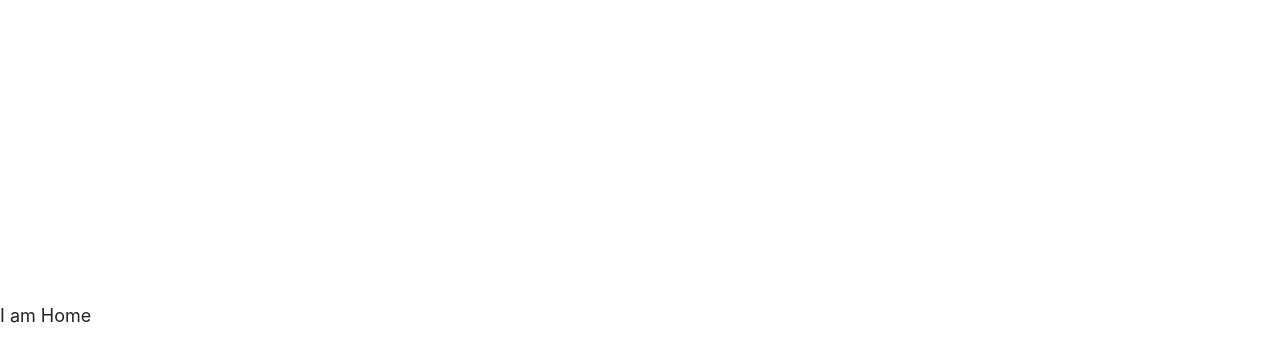
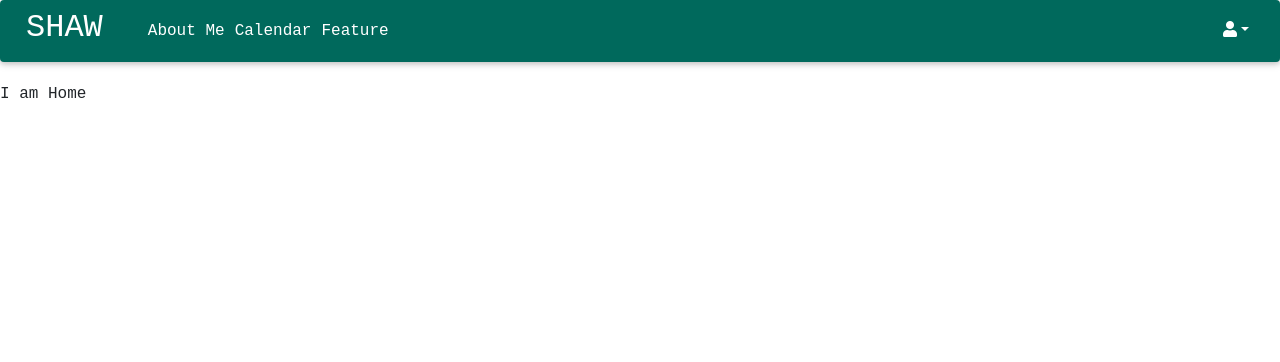
Before and after one commit to supermatt16/SHAW, a React (Create React App) app in the folder shaw/: page / in a window 1280 px wide. Shown: the top 362 px of the page. Built offline with nearby package versions, Linux system fonts and the light colour scheme.

Commit message:
fixed the navbar issue and added new styling

```diff
--- a/shaw/src/App.jsx
+++ b/shaw/src/App.jsx
@@ -1,13 +1,21 @@
 import React, { Component } from 'react';
-import { Route, Switch, BrowserRouter } from 'react-router-dom';
+import { Route, Switch, BrowserRouter as Router } from 'react-router-dom';
 
 import 'bootstrap/dist/css/bootstrap.min.css';
-import { Navbar, Nav } from 'react-bootstrap';
-import { ReactComponent as Logo } from "./ui/images/iconmonstr-medical-6.svg";
-import { MDBNavbar, MDBNavbarBrand, MDBNavbarNav, MDBNavItem, MDBNavLink, MDBNavbarToggler, MDBCollapse, MDBContainer, MDBIcon, MDBHamburgerToggler } from 'mdbreact';
+// import { Navbar, Nav } from 'react-bootstrap';
+// import { ReactComponent as Logo } from "./ui/images/iconmonstr-medical-6.svg";
 
-// import './ui/CSS/App.css';
-import './ui/SCSS/App.scss';
+import {
+    MDBNavbar, MDBNavbarBrand, MDBNavbarNav, MDBNavItem, MDBNavLink, MDBNavbarToggler, MDBCollapse, MDBDropdown,
+    MDBDropdownToggle, MDBDropdownMenu, MDBDropdownItem, MDBIcon
+} from "mdbreact";
+
+import '@fortawesome/fontawesome-free/css/all.min.css';
+import 'bootstrap-css-only/css/bootstrap.min.css';
+import 'mdbreact/dist/css/mdb.css';
+
+import './ui/css/App.css';
+// import './ui/SCSS/App.scss';
 import Home from "./ui/Home";
 import About from "./ui/About";
 import Calendar from "./ui/Calendar";
@@ -17,51 +25,64 @@ import NotFound from "./ui/NotFound";
 
 class App extends Component {
     state = {
-        collapse1: false,
-        collapseID: ''
+        isOpen: false
+    };
+
+    toggleCollapse = () => {
+        this.setState({ isOpen: !this.state.isOpen });
     }
 
-    toggleCollapse = collapseID => () => {
-        this.setState(prevState => ({ collapseID: ( prevState.collapseID !== collapseID ? collapseID:'' ) }));
-    }
-
-    toggleSingleCollapse = collapseId => {
-        this.setState ({
-            ...this.state,
-            [collapseId]: !this.state[collapseId]
-        });
-    }
-
-    render(){
-        return(
+    render() {
+        return (
             <div className="app">
-                <BrowserRouter>
-                    <MDBContainer id="nav-bar">
-                        <div id="bar-nav">
-                            <MDBNavbar color="#00796b teal darken-2" style={{marginTop: '20px'}} dark>
+                <Router>
+                    <MDBNavbar color="#00695c teal darken-3" dark expand="md">
                         <MDBNavbarBrand id="brand" href="/">
-                                    SHAW
+                            <h3 id="title-nav">SHAW</h3>
                         </MDBNavbarBrand>
-                                <MDBHamburgerToggler color="#e64a19 deep-orange darken-2" id="hamburger1" onClick={()=> this.toggleSingleCollapse('collapse1')} />
-                                <MDBCollapse isOpen={this.state.collapse1} navbar>
+                        <MDBNavbarToggler onClick={this.toggleCollapse} />
+                        <MDBCollapse id="navbarCollapse3" isOpen={this.state.isOpen} navbar>
                             <MDBNavbarNav left>
-                                        <MDBNavItem active>
-                                            <MDBNavLink to="/">Home</MDBNavLink>
+                                <MDBNavItem>
+                                    <MDBNavLink to="/about">About Me</MDBNavLink>
                                 </MDBNavItem>
-                                        <MDBNavItem active>
-                                            <MDBNavLink to="/about">About</MDBNavLink>
-                                        </MDBNavItem>
-                                        <MDBNavItem active>
+                                <MDBNavItem>
                                     <MDBNavLink to="/calendar">Calendar</MDBNavLink>
                                 </MDBNavItem>
-                                        <MDBNavItem active>
+                                <MDBNavItem>
                                     <MDBNavLink to="/feature">Feature</MDBNavLink>
+                                </MDBNavItem>
+                                {/* <MDBNavItem>
+                                <MDBDropdown>
+                                    <MDBDropdownToggle nav caret>
+                                        <div className="d-none d-md-inline">Dropdown</div>
+                                    </MDBDropdownToggle>
+                                    <MDBDropdownMenu className="dropdown-default">
+                                        <MDBDropdownItem href="#!">Action</MDBDropdownItem>
+                                        <MDBDropdownItem href="#!">Another Action</MDBDropdownItem>
+                                        <MDBDropdownItem href="#!">Something else here</MDBDropdownItem>
+                                        <MDBDropdownItem href="#!">Something else here</MDBDropdownItem>
+                                    </MDBDropdownMenu>
+                                </MDBDropdown>
+                            </MDBNavItem> */}
+                            </MDBNavbarNav>
+                            <MDBNavbarNav right>
+                                <MDBNavItem>
+                                    <MDBDropdown>
+                                        <MDBDropdownToggle nav caret>
+                                            <MDBIcon icon="user" />
+                                        </MDBDropdownToggle>
+                                        <MDBDropdownMenu className="dropdown-default">
+                                            <MDBDropdownItem href="#!">Login</MDBDropdownItem>
+                                            <MDBDropdownItem href="#!">Another Action</MDBDropdownItem>
+                                            <MDBDropdownItem href="#!">Something else here</MDBDropdownItem>
+                                            <MDBDropdownItem href="#!">Something else here</MDBDropdownItem>
+                                        </MDBDropdownMenu>
+                                    </MDBDropdown>
                                 </MDBNavItem>
                             </MDBNavbarNav>
                         </MDBCollapse>
                     </MDBNavbar>
-                        </div>
-                    </MDBContainer>
                     <Switch>
                         <Route exact path="/" component={Home} />
                         <Route path="/about" component={About} />
@@ -69,7 +90,7 @@ class App extends Component {
                         <Route path="/feature" component={Feature} />
                         <Route component={NotFound} />
                     </Switch>
-                </BrowserRouter>
+                </Router>
             </div>
         );
     }
--- a/shaw/src/index.js
+++ b/shaw/src/index.js
@@ -1,6 +1,6 @@
 import React from 'react';
 import ReactDOM from 'react-dom';
-import './ui/CSS/index.css';
+import './ui/css/index.css';
 import App from './App';
 import * as serviceWorker from './serviceWorker';
 
--- a/shaw/src/ui/CSS/App.css
+++ b/shaw/src/ui/CSS/App.css
@@ -0,0 +1,9 @@
+.app{
+    font-family: 'Courier New', Courier, monospace;
+    font-size: medium;
+}
+
+#title-nav{
+    font-family: 'Courier New', Courier, monospace;
+    font-size: xx-large;
+}
```
Lines whose indentation alone changed are shown as unchanged.
